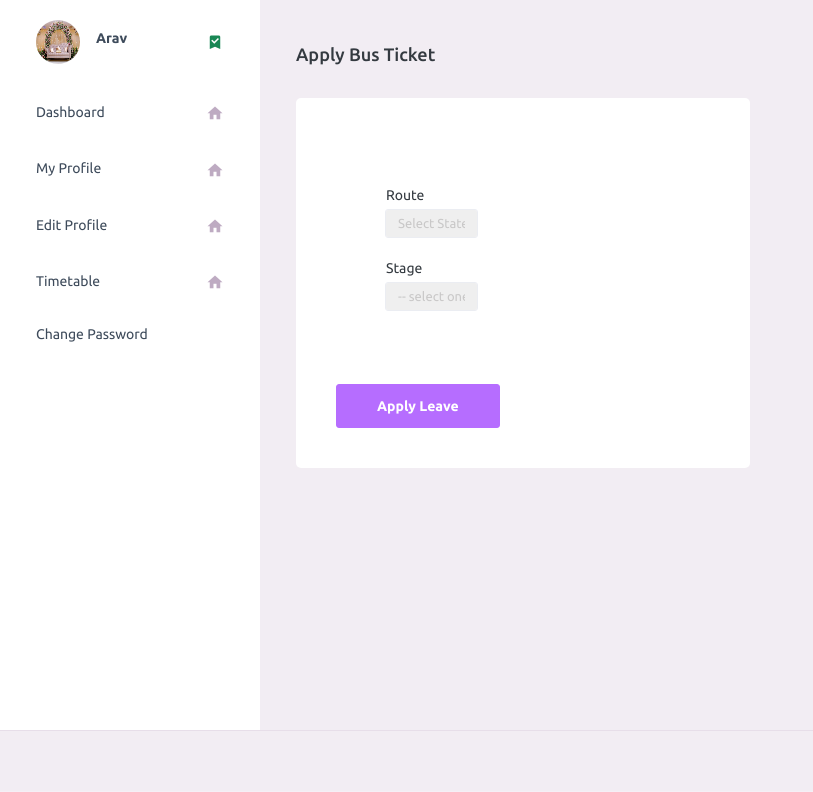
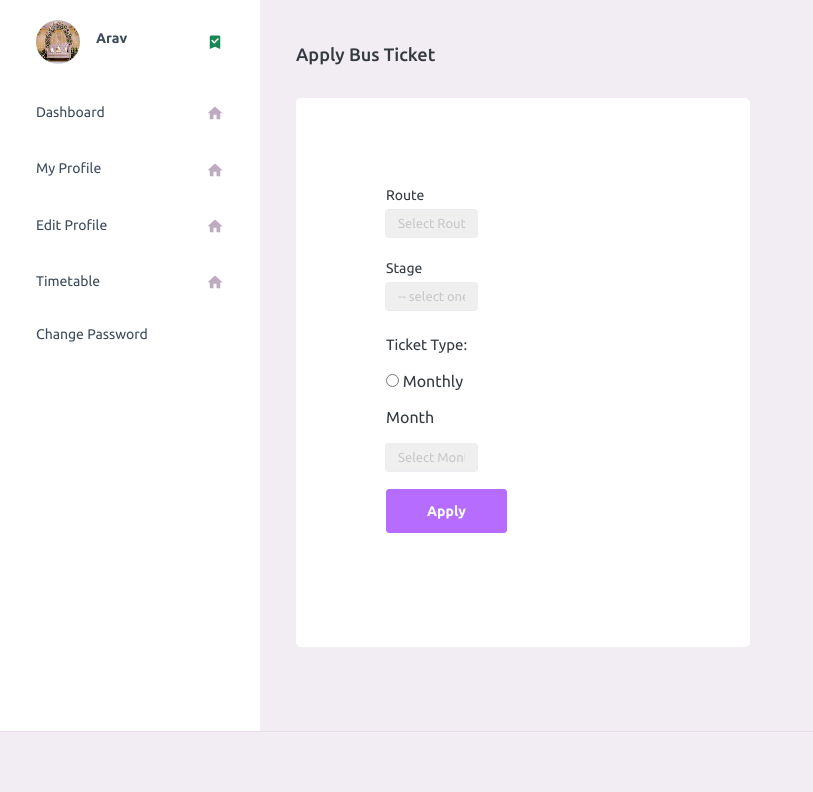
Before and after one commit to rittymariyakr/academic_monitoring, a PHP site: page /Studmanagement/stud_bus.php in a window 1280 px wide. Shown: the part 70-862 px from the top of the page, without its empty margins (0-813 px from the left). Before the commit the page ends 801 px from the top, so only its background shows below. Run offline with PHP 8.4, Linux system fonts and the light colour scheme; a user stored in the database is signed in; data comes from the database, SQL or seed files in the repository; some libraries are stand-ins or nearby versions.

Commit message:
Bus ticket booking

```diff
--- a/stud_bus.php
+++ b/stud_bus.php
@@ -176,28 +176,42 @@ $row=mysqli_fetch_array($rs);
                         <div class=" col-md-6 grid-margin stretch-card">
                             <div class="card">
                                 <div class="card-body">
-                                    <form>
+                                    <form method="POST" name="myForm">
                                         <div class="form-group col-md-4">
                                             <td>
                                                 <label for="inputState">Route</label>
-                                            <select class="form-control" id="inputState">
-                                                <option value="SelectState">Select State</option>
+                                                <select class="form-control" name="route "id="inputState">
+                                                    <option value="SelectState">Select Route</option>
                                                     <option value="Kottayam">Kottayam</option>
                                                     <option value="Changassery">Changassery</option>
-                                                <option value="Cherthala">Cherthala</option>
-                                                <option value="Kannur">Kannur</option>
+                                                    <option value="Ranni">Ranni</option>
+                                                    <option value="Ettumanoor">Ettumanoor</option>
                                                 </select>
                                         </div>
                                         <div class="form-group col-md-4">
                                             <label for="inputDistrict">Stage</label>
-                                            <select class="form-control" id="inputDistrict">
+                                            <select class="form-control" name="stage" id="inputDistrict" required>
                                                 <option value="">-- select one -- </option>
                                             </select>
                                         </div>
-                                    </form>
+                                        <!-- <h1>Display Radio Buttons</h1> -->
+                                            <p>Ticket Type:</p>
+                                            <input type="radio" id="ticket" name="type" value="Monthly" required>
+                                            <label for="monthly">Monthly</label><br><br>
+
+                                                <label for="inputState">Month</label><br><br>
+                                                <div class="form-group col-md-4">
+                                                <select name="month" class="form-control" id="month">
+                                                    <option value="SelectState">Select Month</option>
+                                                    <option value="March 2023">March 2023</option>
+                                                    <option value="April 2023">June 2023</option>
+                                                    <option value="May 2023">July 2023</option>
+                                                    <option value="June 2023">August 2023</option>
+                                                    <option value="June 2023">September 2023</option>
+                                                </select><br>
                                         <tr>
                                             <td></td>
-                                        <td><button type="submit" name="save_date" class="btn btn-primary">Apply Leave</button></td>
+                                            <td><button type="submit" id="save_date" name="save_date" class="btn btn-primary">Apply</button></td>
                                         </tr>
 
                                         </table>
@@ -258,7 +272,7 @@ var numbers = /^\d{10}+$/;
 function check() {
     if (!document.getElementById("phn").value.match(numbers)) {
         alert('Input digits only for phone number');
-        return false;
+        return   false;
     } else {
         return true;
     }
@@ -269,32 +283,35 @@ function check() {
     if(isset($_POST['save_date']))
     {
 
-        $reason =$_POST['leave_reason'];
-        $date = $_POST['datePick'];
-        $st = $_POST['Session'];
+        $route =$_POST['route'];
+        $stage = $_POST['stage'];
+        $type = $_POST['type'];
+        $month = $_POST['month'];
+
 
         $con=mysqli_connect("localhost","root","","studmgsystem");
-        $sql = "SELECT * FROM `tbl_leave` WHERE stud_id = $uid";
+        $sql = "SELECT * FROM `tbl_bus` WHERE status = 'true'";
         $result=mysqli_query($con,$sql);
         while($row=mysqli_fetch_array($result)){
-            if($row['date']==$date){
+            if($row['month']==$month){
                 $flag = 1;
             }
         }
         if($flag == 1){
-            echo("<script>alert('Already Leave Applied')</script>");
+            echo("<script>alert('Already Applied')</script>");
         }else{
-            $sql="SELECT `course` FROM `tbl_studreg` WHERE `stud_id` =$uid";
-            $result=mysqli_query($con,$sql);
-            $row=mysqli_fetch_array($result);
-            $course = $row['course'];
+            // $sql="SELECT `course` FROM `tbl_studreg` WHERE `stud_id` =$uid";
+            // $result=mysqli_query($con,$sql);
+            // $row=mysqli_fetch_array($result);
+            // $course = $row['course'];
 
-            $sql="SELECT `assign_teacher` FROM `tbl_class` WHERE `cl_name` = '$course'";
-            $result=mysqli_query($con,$sql);
-            $row=mysqli_fetch_array($result);
-            $assign_teacher = $row['assign_teacher'];
+            // $sql="SELECT `assign_teacher` FROM `tbl_class` WHERE `cl_name` = '$course'";
+            // $result=mysqli_query($con,$sql);
+            // $row=mysqli_fetch_array($result);
+            // $assign_teacher = $row['assign_teacher'];
 
-            $sql="INSERT INTO `tbl_leave`(`stud_id`, `date`, `reason`,`session`,`status`,`teach_id`) VALUES ('$uid','$date','$reason','$st','pending',$assign_teacher)";
+            // $sql="INSERT INTO `tbl_bus`(`route`, `stage`,`type`,`month`,`status`) VALUES ('$route','$stage','$type','$month','true')";
+            $sql="INSERT INTO `tbl_bus`(`route`, `stage`, `type`, `month`, `status`) VALUES ('$route','$stage','$type','$month','pending')";
             $result=mysqli_query($con,$sql);
             if($result){
                 echo("<script>alert('Success')</script>");
@@ -330,10 +347,16 @@ $(document).ready(function() {
     integrity="sha384-smHYKdLADwkXOn1EmN1qk/HfnUcbVRZyYmZ4qpPea6sjB/pTJ0euyQp0Mk8ck+5T" crossorigin="anonymous">
 </script>
 <script>
-var Kottayam = ["26 Mile","Kanjirapally","Ponkunnam","18 Mile","Kodungur","14 Mile","12 Milel","Alampally","Pampady","8 Mile","Annadivayal","Kanjikuzhi","Kottayam"];
-var Changassery = ["Koratty","Vizhikathodu","Kallarakav","Chirakadav","Pazhayidam","Cheruvally","Manimalla","8 Mile","Karukachal","Mammoodu","Thengana","Changanasserry"];
-var Cherthala = ["Barpeta","Biswanath","Bongaigaon","Cachar","Charaideo","Chirang","Darrang"];
-var Kannur = [ "Kakkad","Chalad","Caltex","Chovva","","Thottada","Bhojpur","Buxar"];
+var Kottayam = ["26 Mile", "Kanjirapally", "Ponkunnam", "18 Mile", "Kodungur", "14 Mile", "12 Milel", "Alampally",
+    "Pampady", "8 Mile", "Annadivayal", "Kanjikuzhi", "Kottayam"
+];
+var Changassery = ["Koratty", "Vizhikathodu", "Kallarakav", "Chirakadav", "Pazhayidam", "Cheruvally", "Manimalla",
+    "8 Mile", "Karukachal", "Mammoodu", "Thengana", "Changanasserry"
+];
+var Ranni = ["Koratty", "Erumely", "Karimbinathod", "Mukkada", "Plachery", "Manthamaruthi", "Ranni"];
+var Ettumanoor = ["26 Mile", "Kanjirappally", "Kunnumbhagam", "Ponkunnam", "1 Mile", "Kooraly", "Vanchimala",
+    "Ettumanoor"
+];
 
 $("#inputState").change(function() {
     var RouteSelected = $(this).val();
@@ -347,11 +370,11 @@ $("#inputState").change(function() {
         case "Changassery":
             optionsList = Changassery;
             break;
-        case "Cherthala":
-            optionsList = Cherthala;
+        case "Ranni":
+            optionsList = Ranni;
             break;
-        case "Kannur":
-            optionsList = Kannur;
+        case "Ettumanoor":
+            optionsList = Ettumanoor;
             break;
     }
 
@@ -364,4 +387,6 @@ $("#inputState").change(function() {
 });
 </script>
 
+
+
 </html>
```
Also changed, not shown: html.php (deleted, +0 -90 lines), stud_bus.js (deleted, +0 -36 lines). Lines whose indentation alone changed are shown as unchanged.
